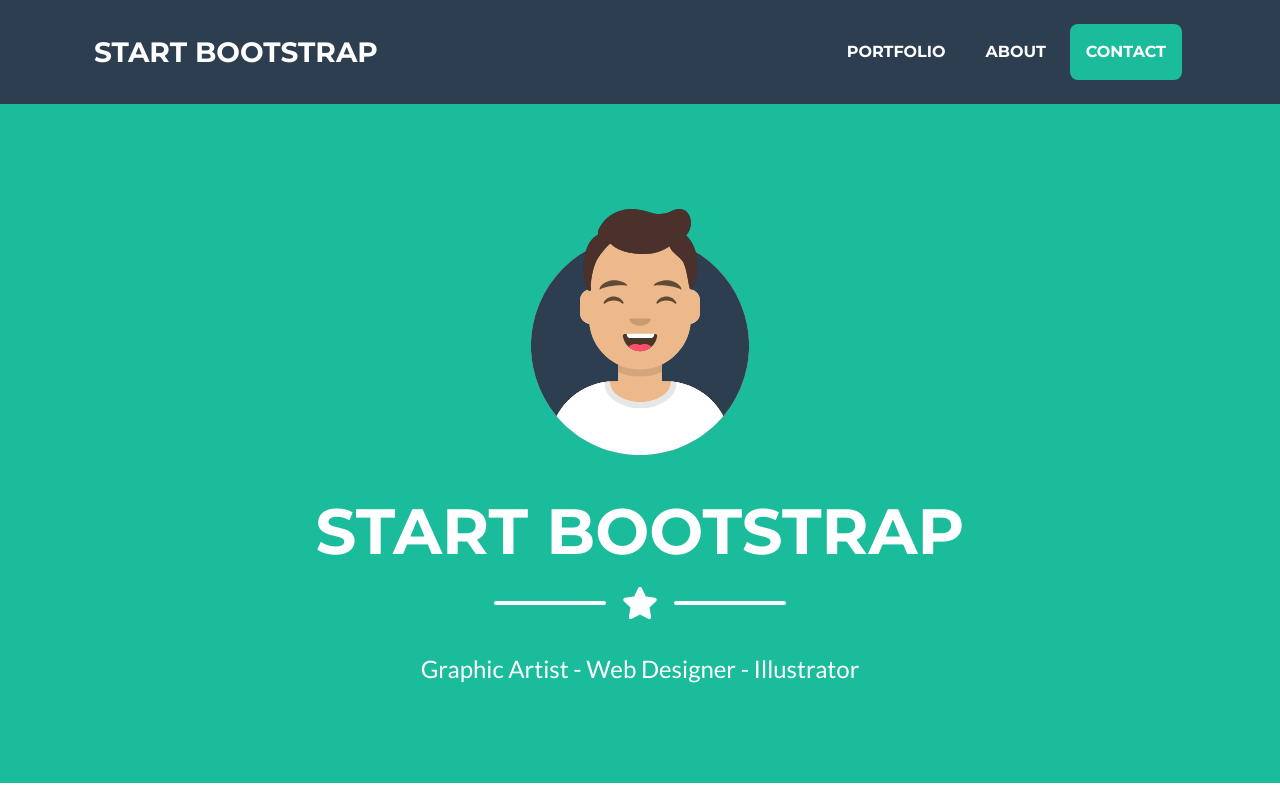
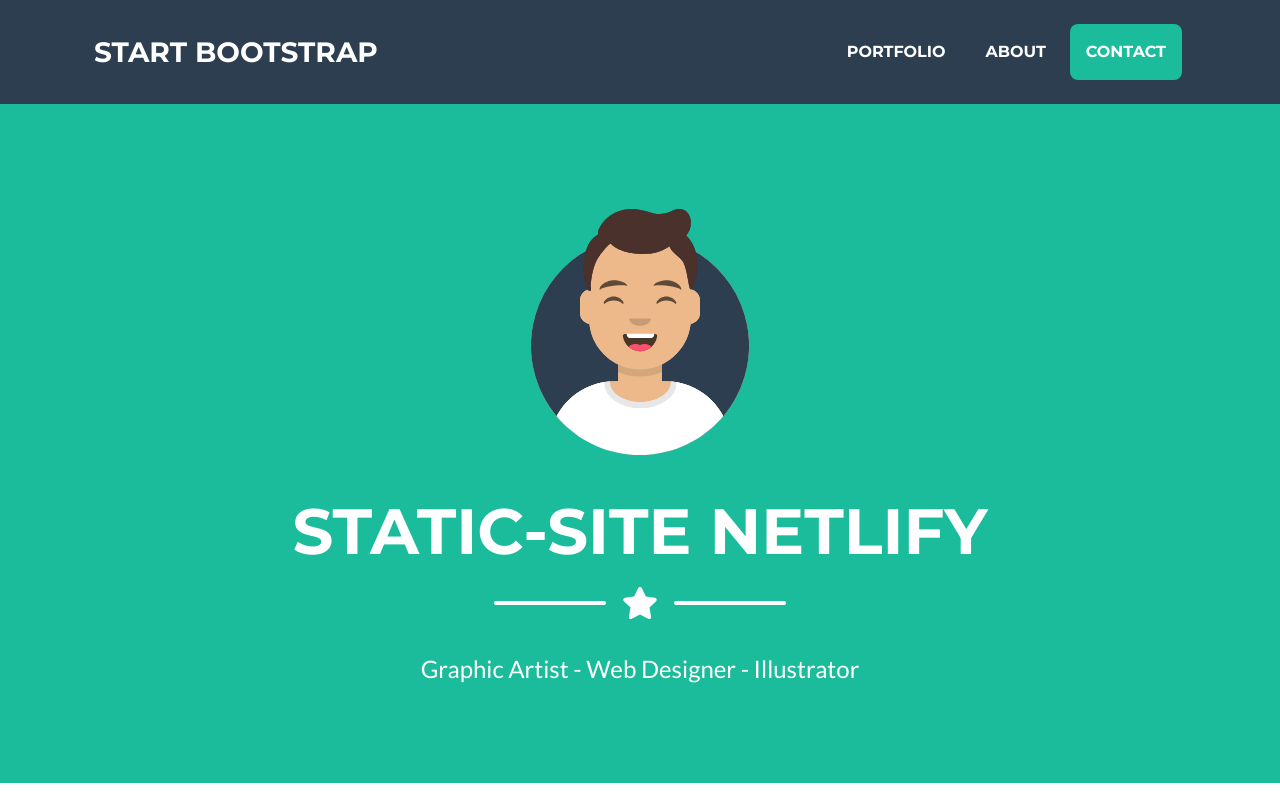
Before and after one commit to Spook13/staticSite, a plain HTML site: page index.html in a window 1280 px wide. Shown: the top 800 px of the page. Drawn offline with nearby package versions, Linux system fonts and the light colour scheme.

Commit message:
#2
Update masthead-heading to "Static-site Netlify"

```diff
--- a/index.html
+++ b/index.html
@@ -40,7 +40,7 @@
                 <!-- Masthead Avatar Image-->
                 <img class="masthead-avatar mb-5" src="assets/img/avataaars.svg" alt="" />
                 <!-- Masthead Heading-->
-                <h1 class="masthead-heading text-uppercase mb-0">Start Bootstrap</h1>
+                <h1 class="masthead-heading text-uppercase mb-0">Static-site Netlify</h1>
                 <!-- Icon Divider-->
                 <div class="divider-custom divider-light">
                     <div class="divider-custom-line"></div>
```
